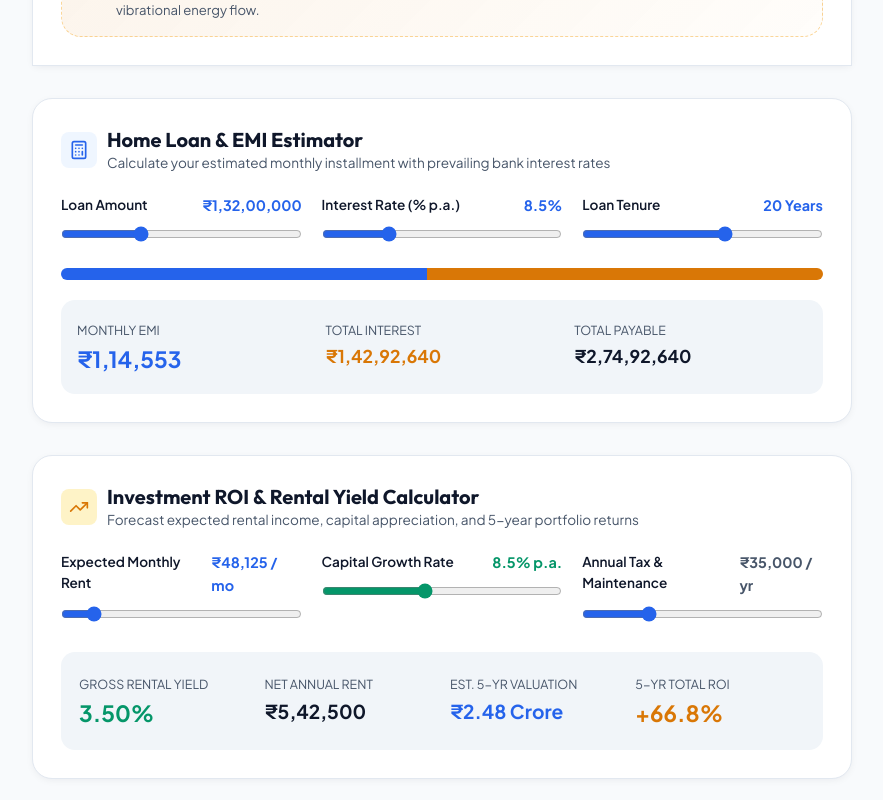
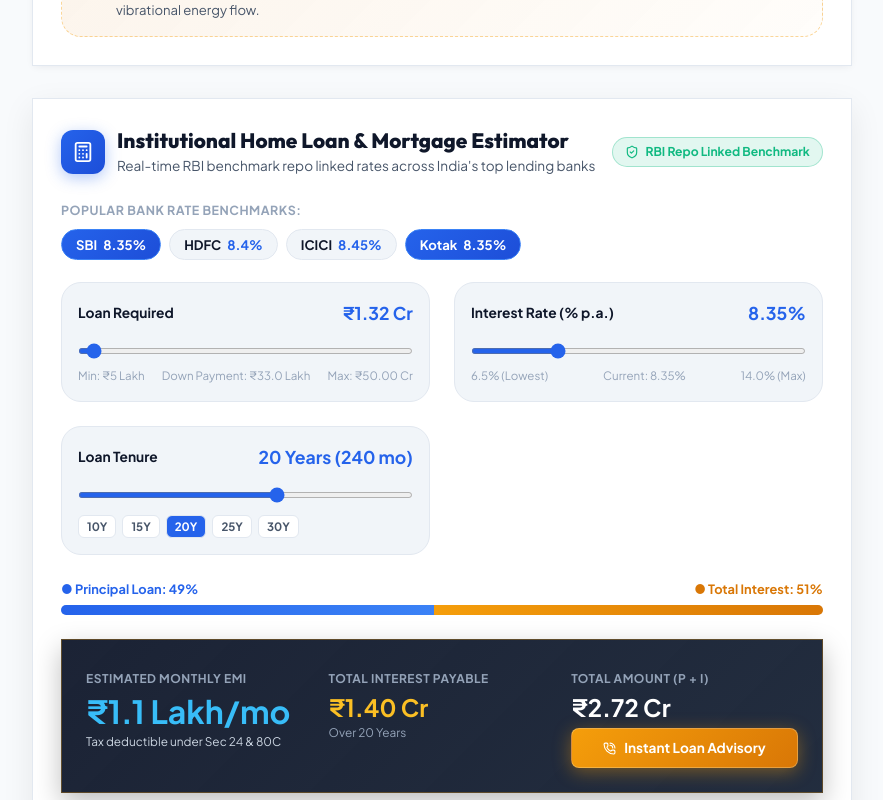
Before and after one commit to Sanjay86767/Real-estate, a React (Vite) app: page /kothi in a window 1280 px wide. Shown: the part 8920-9720 px from the top of the page, without its empty margins (4-887 px from the left). Built offline with nearby package versions, Linux system fonts and the light colour scheme; no server answers.

Commit message:
Upgrade EmiCalculator with multi-crore luxury support, bank presets, and Bihar/Goa stamp duty

```diff
--- a/src/components/EmiCalculator.jsx
+++ b/src/components/EmiCalculator.jsx
@@ -1,11 +1,20 @@
 import React, { useState, useMemo } from "react";
-import { Calculator, IndianRupee, Percent, Calendar } from "lucide-react";
+import { Calculator, IndianRupee, Percent, Calendar, ShieldCheck, Sparkles, Building, Landmark, PhoneCall } from "lucide-react";
 
 export const EmiCalculator = ({ initialPrice = 7500000 }) => {
-  // Default loan amount to 80% of property price
+  const maxCalculatedLoan = Math.max(initialPrice * 1.2, 500000000); // Up to 50 Cr for luxury estates
   const [loanAmount, setLoanAmount] = useState(Math.round(initialPrice * 0.8));
-  const [interestRate, setInterestRate] = useState(8.5);
+  const [interestRate, setInterestRate] = useState(8.35);
   const [tenureYears, setTenureYears] = useState(20);
+
+  const bankPresets = [
+    { name: "SBI", rate: 8.35, desc: "Sovereign Low Rate" },
+    { name: "HDFC", rate: 8.40, desc: "Fast Digital Sanction" },
+    { name: "ICICI", rate: 8.45, desc: "Express Disbursement" },
+    { name: "Kotak", rate: 8.35, desc: "Competitive Spread" }
+  ];
+
+  const tenurePresets = [10, 15, 20, 25, 30];
 
   const { monthlyEmi, totalInterest, totalPayment, principalPercent, interestPercent } = useMemo(() => {
     const p = Number(loanAmount);
@@ -33,6 +42,12 @@ export const EmiCalculator = ({ initialPrice = 7500000 }) => {
   }, [loanAmount, interestRate, tenureYears]);
 
   const formatCurrency = (amount) => {
+    if (amount >= 10000000) {
+      return `₹${(amount / 10000000).toFixed(2)} Cr`;
+    }
+    if (amount >= 100000) {
+      return `₹${(amount / 100000).toFixed(1)} Lakh`;
+    }
     return new Intl.NumberFormat("en-IN", {
       style: "currency",
       currency: "INR",
@@ -40,56 +55,124 @@ export const EmiCalculator = ({ initialPrice = 7500000 }) => {
     }).format(amount);
   };
 
+  const downPayment = Math.max(0, initialPrice - loanAmount);
+
   return (
-    <div className="emi-widget">
-      <div style={{ display: "flex", alignItems: "center", gap: "10px", marginBottom: "20px" }}>
+    <div
+      className="emi-widget"
+      style={{
+        background: "var(--bg-surface)",
+        border: "1.5px solid var(--border-light)",
+        borderRadius: "var(--radius-xl)",
+        padding: "28px",
+        boxShadow: "0 10px 30px rgba(0,0,0,0.08)",
+        transition: "all 0.3s ease"
+      }}
+    >
+      {/* Header */}
+      <div style={{ display: "flex", alignItems: "center", justifyContent: "space-between", marginBottom: "24px", flexWrap: "wrap", gap: "12px" }}>
+        <div style={{ display: "flex", alignItems: "center", gap: "12px" }}>
           <div
             style={{
-            width: "36px",
-            height: "36px",
-            borderRadius: "8px",
-            background: "var(--accent-primary-light)",
+              width: "44px",
+              height: "44px",
+              borderRadius: "12px",
+              background: "linear-gradient(135deg, #2563eb, #1d4ed8)",
               display: "flex",
               alignItems: "center",
               justifyContent: "center",
-            color: "var(--accent-primary)"
+              color: "#ffffff",
+              boxShadow: "0 4px 15px rgba(37, 99, 235, 0.35)",
+              flexShrink: 0
             }}
           >
-          <Calculator size={20} />
+            <Calculator size={22} />
           </div>
           <div>
-          <h3 style={{ fontSize: "1.25rem", margin: 0 }}>Home Loan & EMI Estimator</h3>
-          <p style={{ fontSize: "0.85rem", margin: 0, color: "var(--text-secondary)" }}>
-            Calculate your estimated monthly installment with prevailing bank interest rates
+            <h3 style={{ fontSize: "1.3rem", fontWeight: 800, margin: 0 }}>
+              Institutional Home Loan & Mortgage Estimator
+            </h3>
+            <p style={{ fontSize: "0.85rem", margin: "2px 0 0", color: "var(--text-secondary)" }}>
+              Real-time RBI benchmark repo linked rates across India's top lending banks
             </p>
           </div>
         </div>
 
-      <div style={{ display: "grid", gridTemplateColumns: "repeat(auto-fit, minmax(220px, 1fr))", gap: "20px" }}>
-        {/* Loan Amount */}
-        <div>
-          <div style={{ display: "flex", justifyContent: "space-between", marginBottom: "6px" }}>
-            <label style={{ fontSize: "0.85rem", fontWeight: 600 }}>Loan Amount</label>
-            <span style={{ fontSize: "0.9rem", fontWeight: 700, color: "var(--accent-primary)" }}>
+        <div style={{ display: "inline-flex", alignItems: "center", gap: "6px", background: "rgba(16, 185, 129, 0.12)", border: "1px solid rgba(16, 185, 129, 0.3)", padding: "4px 12px", borderRadius: "20px" }}>
+          <ShieldCheck size={14} color="#10b981" />
+          <span style={{ fontSize: "0.76rem", fontWeight: 800, color: "#10b981" }}>RBI Repo Linked Benchmark</span>
+        </div>
+      </div>
+
+      {/* Quick Bank Presets */}
+      <div style={{ marginBottom: "22px" }}>
+        <span style={{ fontSize: "0.78rem", fontWeight: 800, color: "var(--text-muted)", textTransform: "uppercase", letterSpacing: "0.5px", marginBottom: "8px", display: "block" }}>
+          Popular Bank Rate Benchmarks:
+        </span>
+        <div style={{ display: "flex", gap: "8px", flexWrap: "wrap" }}>
+          {bankPresets.map((b) => {
+            const isSelected = interestRate === b.rate;
+            return (
+              <button
+                key={b.name}
+                type="button"
+                onClick={() => setInterestRate(b.rate)}
+                style={{
+                  padding: "6px 14px",
+                  borderRadius: "var(--radius-full)",
+                  background: isSelected ? "linear-gradient(135deg, #2563eb, #1d4ed8)" : "var(--bg-secondary)",
+                  color: isSelected ? "#ffffff" : "var(--text-primary)",
+                  border: isSelected ? "1px solid #3b82f6" : "1px solid var(--border-light)",
+                  fontWeight: 700,
+                  fontSize: "0.82rem",
+                  cursor: "pointer",
+                  display: "inline-flex",
+                  alignItems: "center",
+                  gap: "6px",
+                  transition: "all 0.2s ease"
+                }}
+              >
+                <span>{b.name}</span>
+                <span style={{ color: isSelected ? "#ffffff" : "var(--accent-primary)", fontWeight: 800 }}>
+                  {b.rate}%
+                </span>
+              </button>
+            );
+          })}
+        </div>
+      </div>
+
+      {/* Sliders Grid */}
+      <div style={{ display: "grid", gridTemplateColumns: "repeat(auto-fit, minmax(240px, 1fr))", gap: "24px", marginBottom: "24px" }}>
+        {/* Loan Amount Slider */}
+        <div style={{ background: "var(--bg-secondary)", padding: "16px", borderRadius: "var(--radius-lg)", border: "1px solid var(--border-light)" }}>
+          <div style={{ display: "flex", justifyContent: "space-between", alignItems: "center", marginBottom: "8px" }}>
+            <label style={{ fontSize: "0.86rem", fontWeight: 700 }}>Loan Required</label>
+            <span style={{ fontSize: "1.1rem", fontWeight: 900, color: "var(--accent-primary)" }}>
               {formatCurrency(loanAmount)}
             </span>
           </div>
           <input
             type="range"
             min="500000"
-            max="40000000"
+            max={maxCalculatedLoan}
             step="100000"
             value={loanAmount}
             onChange={(e) => setLoanAmount(Number(e.target.value))}
-            style={{ width: "100%", accentColor: "var(--accent-primary)" }}
+            style={{ width: "100%", accentColor: "var(--accent-primary)", height: "6px", borderRadius: "3px", cursor: "pointer" }}
           />
+          <div style={{ display: "flex", justifyContent: "space-between", marginTop: "6px", fontSize: "0.72rem", color: "var(--text-muted)" }}>
+            <span>Min: ₹5 Lakh</span>
+            <span>Down Payment: {formatCurrency(downPayment)}</span>
+            <span>Max: {formatCurrency(maxCalculatedLoan)}</span>
+          </div>
         </div>
 
-        {/* Interest Rate */}
-        <div>
-          <div style={{ display: "flex", justifyContent: "space-between", marginBottom: "6px" }}>
-            <label style={{ fontSize: "0.85rem", fontWeight: 600 }}>Interest Rate (% p.a.)</label>
-            <span style={{ fontSize: "0.9rem", fontWeight: 700, color: "var(--accent-primary)" }}>
+        {/* Interest Rate Slider */}
+        <div style={{ background: "var(--bg-secondary)", padding: "16px", borderRadius: "var(--radius-lg)", border: "1px solid var(--border-light)" }}>
+          <div style={{ display: "flex", justifyContent: "space-between", alignItems: "center", marginBottom: "8px" }}>
+            <label style={{ fontSize: "0.86rem", fontWeight: 700 }}>Interest Rate (% p.a.)</label>
+            <span style={{ fontSize: "1.1rem", fontWeight: 900, color: "var(--accent-primary)" }}>
               {interestRate}%
             </span>
           </div>
@@ -97,19 +180,24 @@ export const EmiCalculator = ({ initialPrice = 7500000 }) => {
             type="range"
             min="6.5"
             max="14.0"
-            step="0.1"
+            step="0.05"
             value={interestRate}
             onChange={(e) => setInterestRate(Number(e.target.value))}
-            style={{ width: "100%", accentColor: "var(--accent-primary)" }}
+            style={{ width: "100%", accentColor: "var(--accent-primary)", height: "6px", borderRadius: "3px", cursor: "pointer" }}
           />
+          <div style={{ display: "flex", justifyContent: "space-between", marginTop: "6px", fontSize: "0.72rem", color: "var(--text-muted)" }}>
+            <span>6.5% (Lowest)</span>
+            <span>Current: {interestRate}%</span>
+            <span>14.0% (Max)</span>
+          </div>
         </div>
 
-        {/* Loan Tenure */}
-        <div>
-          <div style={{ display: "flex", justifyContent: "space-between", marginBottom: "6px" }}>
-            <label style={{ fontSize: "0.85rem", fontWeight: 600 }}>Loan Tenure</label>
-            <span style={{ fontSize: "0.9rem", fontWeight: 700, color: "var(--accent-primary)" }}>
-              {tenureYears} Years
+        {/* Tenure Slider & Presets */}
+        <div style={{ background: "var(--bg-secondary)", padding: "16px", borderRadius: "var(--radius-lg)", border: "1px solid var(--border-light)" }}>
+          <div style={{ display: "flex", justifyContent: "space-between", alignItems: "center", marginBottom: "8px" }}>
+            <label style={{ fontSize: "0.86rem", fontWeight: 700 }}>Loan Tenure</label>
+            <span style={{ fontSize: "1.1rem", fontWeight: 900, color: "var(--accent-primary)" }}>
+              {tenureYears} Years ({tenureYears * 12} mo)
             </span>
           </div>
           <input
@@ -119,61 +207,105 @@ export const EmiCalculator = ({ initialPrice = 7500000 }) => {
             step="1"
             value={tenureYears}
             onChange={(e) => setTenureYears(Number(e.target.value))}
-            style={{ width: "100%", accentColor: "var(--accent-primary)" }}
+            style={{ width: "100%", accentColor: "var(--accent-primary)", height: "6px", borderRadius: "3px", cursor: "pointer" }}
+          />
+          <div style={{ display: "flex", gap: "6px", marginTop: "10px", flexWrap: "wrap" }}>
+            {tenurePresets.map((yr) => (
+              <button
+                key={yr}
+                type="button"
+                onClick={() => setTenureYears(yr)}
+                style={{
+                  padding: "3px 8px",
+                  borderRadius: "6px",
+                  fontSize: "0.72rem",
+                  fontWeight: 800,
+                  background: tenureYears === yr ? "var(--accent-primary)" : "var(--bg-surface)",
+                  color: tenureYears === yr ? "#ffffff" : "var(--text-secondary)",
+                  border: "1px solid var(--border-light)",
+                  cursor: "pointer"
+                }}
+              >
+                {yr}Y
+              </button>
+            ))}
+          </div>
+        </div>
+      </div>
+
+      {/* Visual Split Bar */}
+      <div style={{ marginBottom: "24px" }}>
+        <div style={{ display: "flex", justifyContent: "space-between", fontSize: "0.8rem", fontWeight: 700, marginBottom: "6px" }}>
+          <span style={{ color: "var(--accent-primary)" }}>● Principal Loan: {principalPercent}%</span>
+          <span style={{ color: "#d97706" }}>● Total Interest: {interestPercent}%</span>
+        </div>
+        <div style={{ display: "flex", height: "10px", borderRadius: "10px", overflow: "hidden", background: "var(--bg-secondary)" }}>
+          <div
+            style={{ width: `${principalPercent}%`, background: "linear-gradient(90deg, #2563eb, #3b82f6)", transition: "width 0.3s ease" }}
+            title={`Principal Loan: ${principalPercent}%`}
+          />
+          <div
+            style={{ width: `${interestPercent}%`, background: "linear-gradient(90deg, #f59e0b, #d97706)", transition: "width 0.3s ease" }}
+            title={`Total Interest: ${interestPercent}%`}
           />
         </div>
       </div>
 
-      {/* Visual Split Bar */}
-      <div className="emi-split-bar">
-        <div
-          className="emi-split-principal"
-          style={{ width: `${principalPercent}%` }}
-          title={`Principal: ${principalPercent}%`}
-        />
-        <div
-          className="emi-split-interest"
-          style={{ width: `${interestPercent}%` }}
-          title={`Interest: ${interestPercent}%`}
-        />
-      </div>
-
-      {/* Calculations Summary */}
+      {/* Summary KPI Result Box */}
       <div
         style={{
           display: "grid",
-          gridTemplateColumns: "repeat(auto-fit, minmax(160px, 1fr))",
+          gridTemplateColumns: "repeat(auto-fit, minmax(200px, 1fr))",
           gap: "16px",
-          background: "var(--bg-secondary)",
-          padding: "16px",
-          borderRadius: "var(--radius-md)"
+          background: "linear-gradient(135deg, rgba(15, 23, 42, 0.95), rgba(30, 41, 59, 0.98))",
+          padding: "24px",
+          borderRadius: "var(--radius-xl)",
+          color: "#ffffff",
+          boxShadow: "0 10px 25px rgba(0,0,0,0.25)",
+          border: "1px solid rgba(245, 158, 11, 0.3)"
         }}
       >
         <div>
-          <span style={{ fontSize: "0.78rem", color: "var(--text-secondary)", textTransform: "uppercase" }}>
-            Monthly EMI
+          <span style={{ fontSize: "0.75rem", color: "#94a3b8", textTransform: "uppercase", fontWeight: 800, letterSpacing: "0.5px" }}>
+            Estimated Monthly EMI
           </span>
-          <div style={{ fontSize: "1.4rem", fontWeight: 800, color: "var(--accent-primary)" }}>
-            {formatCurrency(monthlyEmi)}
+          <div style={{ fontSize: "2rem", fontWeight: 900, color: "#38bdf8", lineHeight: 1.1, marginTop: "4px" }}>
+            {formatCurrency(monthlyEmi)}/mo
           </div>
+          <span style={{ fontSize: "0.74rem", color: "#cbd5e1", marginTop: "4px", display: "block" }}>
+            Tax deductible under Sec 24 & 80C
+          </span>
         </div>
 
         <div>
-          <span style={{ fontSize: "0.78rem", color: "var(--text-secondary)", textTransform: "uppercase" }}>
-            Total Interest
+          <span style={{ fontSize: "0.75rem", color: "#94a3b8", textTransform: "uppercase", fontWeight: 800, letterSpacing: "0.5px" }}>
+            Total Interest Payable
           </span>
-          <div style={{ fontSize: "1.1rem", fontWeight: 700, color: "var(--accent-gold)" }}>
+          <div style={{ fontSize: "1.5rem", fontWeight: 800, color: "#fbbf24", lineHeight: 1.1, marginTop: "4px" }}>
             {formatCurrency(totalInterest)}
           </div>
+          <span style={{ fontSize: "0.74rem", color: "#94a3b8", marginTop: "4px", display: "block" }}>
+            Over {tenureYears} Years
+          </span>
         </div>
 
         <div>
-          <span style={{ fontSize: "0.78rem", color: "var(--text-secondary)", textTransform: "uppercase" }}>
-            Total Payable
+          <span style={{ fontSize: "0.75rem", color: "#94a3b8", textTransform: "uppercase", fontWeight: 800, letterSpacing: "0.5px" }}>
+            Total Amount (P + I)
           </span>
-          <div style={{ fontSize: "1.1rem", fontWeight: 700, color: "var(--text-primary)" }}>
+          <div style={{ fontSize: "1.5rem", fontWeight: 800, color: "#ffffff", lineHeight: 1.1, marginTop: "4px" }}>
             {formatCurrency(totalPayment)}
           </div>
+          <a
+            href="https://wa.me/918809604880?text=Hello%20Sanjay%20ji,%20I%20need%20priority%20home%20loan%20pre-approval%20assistance."
+            target="_blank"
+            rel="noreferrer"
+            className="btn btn-gold btn-sm"
+            style={{ marginTop: "8px", width: "100%", textDecoration: "none" }}
+          >
+            <PhoneCall size={13} />
+            <span>Instant Loan Advisory</span>
+          </a>
         </div>
       </div>
     </div>
```
Also changed, not shown: src/pages/AffordabilityPage.jsx (+6 -4 lines). Lines whose indentation alone changed are shown as unchanged.
